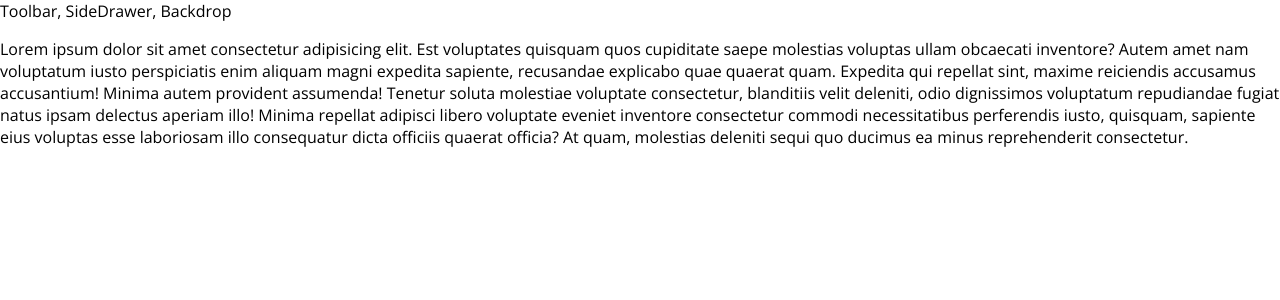
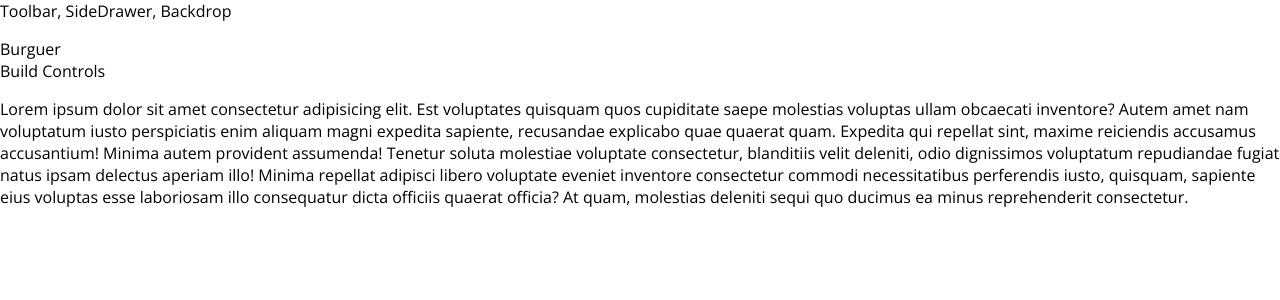
Before and after one commit to hudsonpereira/burguer-builder, a React app: page / in a window 1280 px wide. Shown: the top 300 px of the page. Built offline with nearby package versions, Linux system fonts and the light colour scheme.

Commit message:
burguer builder setup, layout css

```diff
--- a/src/App.js
+++ b/src/App.js
@@ -1,11 +1,13 @@
 import React, { Component } from 'react';
 import Layout from './components/Layout/Layout';
+import BurguerBuilder from './containers/BurguerBuilder/BurguerBuilder';
 
 class App extends Component {
   render() {
     return (
       <div className="">
         <Layout>
+          <BurguerBuilder />
           <p>Lorem ipsum dolor sit amet consectetur adipisicing elit. Est voluptates quisquam quos cupiditate saepe molestias voluptas ullam obcaecati inventore? Autem amet nam voluptatum iusto perspiciatis enim aliquam magni expedita sapiente, recusandae explicabo quae quaerat quam. Expedita qui repellat sint, maxime reiciendis accusamus accusantium! Minima autem provident assumenda! Tenetur soluta molestiae voluptate consectetur, blanditiis velit deleniti, odio dignissimos voluptatum repudiandae fugiat natus ipsam delectus aperiam illo! Minima repellat adipisci libero voluptate eveniet inventore consectetur commodi necessitatibus perferendis iusto, quisquam, sapiente eius voluptas esse laboriosam illo consequatur dicta officiis quaerat officia? At quam, molestias deleniti sequi quo ducimus ea minus reprehenderit consectetur.</p>
         </Layout>
       </div>
--- /dev/null
+++ b/src/components/Layout/Layout.css
@@ -0,0 +1,3 @@
+.Content {
+  margin-top: 16px;
+}
--- a/src/components/Layout/Layout.js
+++ b/src/components/Layout/Layout.js
@@ -1,10 +1,11 @@
 import React from "react";
 import Aux from './../../hoc/Aux';
+import classes from './Layout.css';
 
 const layout = props => (
   <Aux>
     <div>Toolbar, SideDrawer, Backdrop</div>
-    <main>
+    <main className={classes.Content}>
       {props.children}
     </main>
   </Aux>
--- /dev/null
+++ b/src/containers/BurguerBuilder/BurguerBuilder.js
@@ -0,0 +1,15 @@
+import React, { Component } from 'react';
+import Aux from '../../hoc/Aux';
+
+class BurguerBuilder extends Component {
+  render() {
+    return (
+      <Aux>
+        <div>Burguer</div>
+        <div>Build Controls</div>
+      </Aux>
+    );
+  }
+}
+
+export default BurguerBuilder;
```
